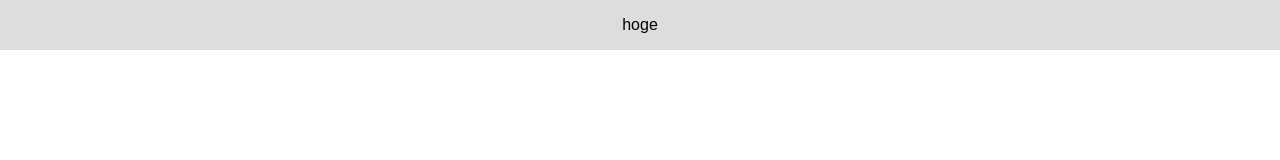
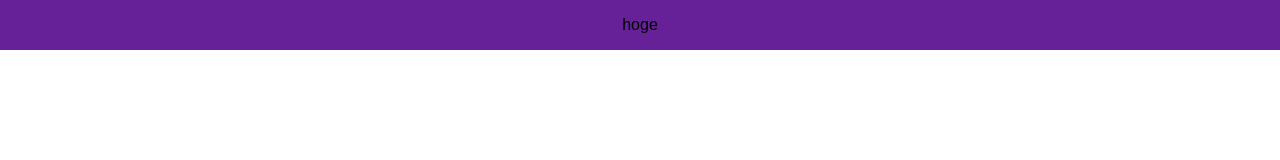
Before and after one commit to kitajimannn/frontend_study_t, a plain HTML site: page index.html in a window 1280 px wide. Drawn offline with Linux system fonts and the light colour scheme.

Commit message:
コミットメッセージ

```diff
--- a/style.css
+++ b/style.css
@@ -1,6 +1,6 @@
 header {
   height: 50px;
-  background-color: #ddd;
+  background-color: #662198;
   text-align: center;
   line-height: 50px;
 }
```
